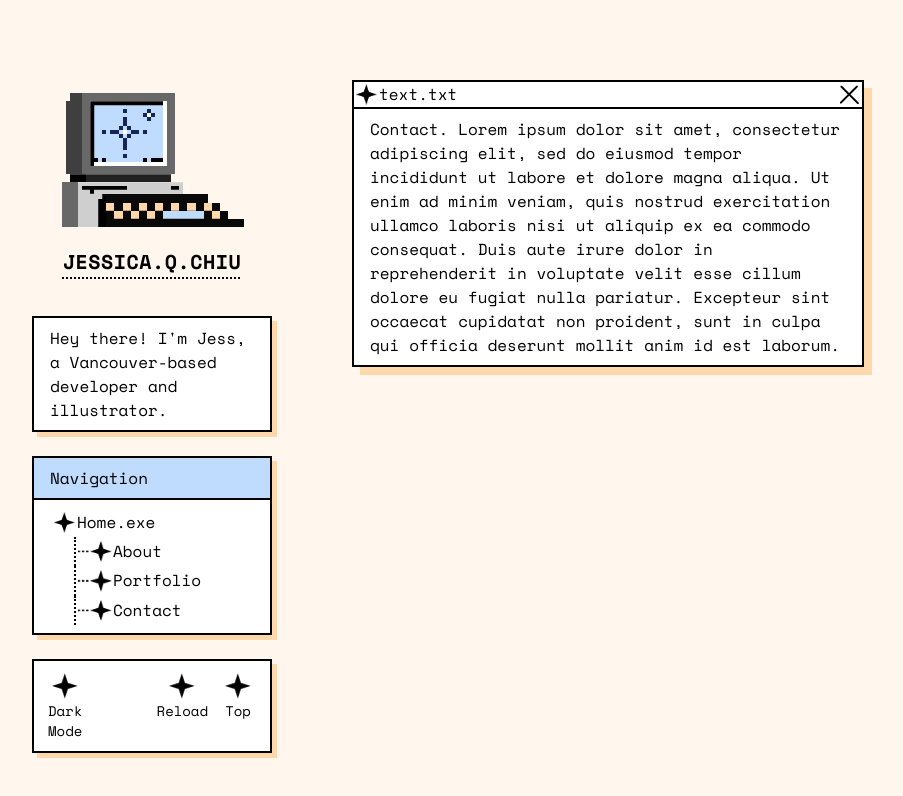
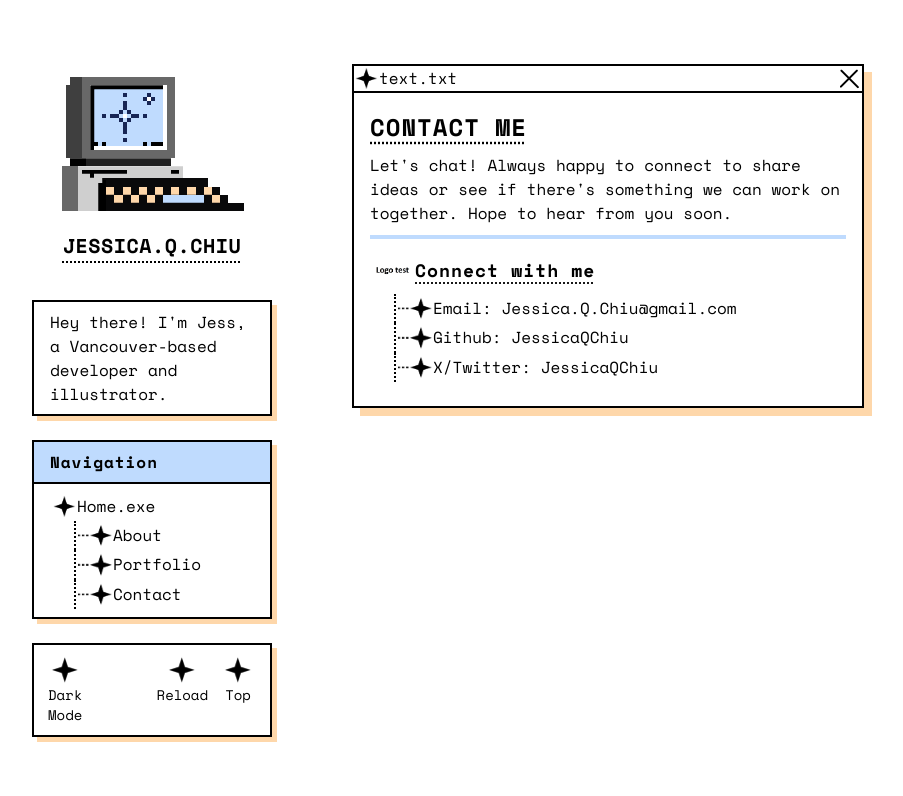
Before and after one commit to JessicaQChiu/jessica-q-chiu-portfolio, a Next.js app: page /contact in a window 1280 px wide. Shown: the top 796 px of the page, without its empty margins (192-1095 px from the left). Built offline with nearby package versions, Linux system fonts and the light colour scheme.

Commit message:
Update contact me content
Updated the contact me page content and styling. Very minor layout styling added.

```diff
--- a/src/app/components/sidebar/nav/index.tsx
+++ b/src/app/components/sidebar/nav/index.tsx
@@ -26,8 +26,8 @@ const Nav = ({ toggle }: { toggle: () => void }) => {
           </p>
         </div>
         <div className="flex flex-col bg-white border-2 border-black shadow-[5px_5px_0px_0px_#fed7aa]">
-          <div className="flex w-full px-4 py-2 bg-blue-200 border-b-2 border-black">
-            <p>Navigation</p>
+          <div className="flex w-full px-4 bg-blue-200 border-b-2 border-black">
+            <h1 className="text-base no-underline">Navigation</h1>
           </div>
           <ul className="px-4 py-2 text-black">
             <li className="flex items-center border-2 border-white hover:border-dotted hover:border-black active:text-white active:bg-blue-950">
--- a/src/app/contact/page.tsx
+++ b/src/app/contact/page.tsx
@@ -1,11 +1,67 @@
 import React from "react";
+import Image from "next/image";
+import Link from "next/link";
 
 const Contact = () => {
   return (
-  <div className="p-2">
-    <p>Contact. Lorem ipsum dolor sit amet, consectetur adipiscing elit, sed do eiusmod tempor incididunt ut labore et dolore magna aliqua. Ut enim ad minim veniam, quis nostrud exercitation ullamco laboris nisi ut aliquip ex ea commodo consequat. Duis aute irure dolor in reprehenderit in voluptate velit esse cillum dolore eu fugiat nulla pariatur. Excepteur sint occaecat cupidatat non proident, sunt in culpa qui officia deserunt mollit anim id est laborum.</p>
-  </div>
-  )
+    <div className="p-2">
+      <h1>CONTACT ME</h1>
+      <p>
+        Let&apos;s chat! Always happy to connect to share ideas or see if
+        there&apos;s something we can work on together. Hope to hear from you
+        soon.
+      </p>
+      <hr />
+      <div className="flex flex-row">
+        <Image src="/images/logo.png" alt="Logo" width={45} height={45} />
+        <h2>Connect with me</h2>
+      </div>
+      <ul className="text-black">
+        <li className="flex ml-6 w-42 items-center bg-white border-l-2 border-dotted border-black hover:border-hidden active:text-white active:bg-blue-950">
+          <Link
+            href="mailto:jessica.q.chiu@gmail.com"
+            className="flex row w-full border-2 border-white hover:border-dotted hover:border-black hover:pl-0.5"
+          >
+            <Image
+              src="/images/starline.png"
+              alt="Logo"
+              width={35}
+              height={25}
+            />
+            Email: Jessica.Q.Chiu@gmail.com
+          </Link>
+        </li>
+        <li className="flex ml-6 w-42 items-center bg-white border-l-2 border-dotted border-black hover:border-hidden active:text-white active:bg-blue-950">
+          <Link
+            href="https://github.com/JessicaQChiu"
+            className="flex row w-full border-2 border-white hover:border-dotted hover:border-black hover:pl-0.5"
+          >
+            <Image
+              src="/images/starline.png"
+              alt="Logo"
+              width={35}
+              height={25}
+            />
+            Github: JessicaQChiu
+          </Link>
+        </li>
+        <li className="flex ml-6 w-42 items-center bg-white border-l-2 border-dotted border-black hover:border-hidden active:text-white active:bg-blue-950">
+          <Link
+            href="https://twitter.com/JessicaQChiu"
+            className="flex row w-full border-2 border-white hover:border-dotted hover:border-black hover:pl-0.5"
+          >
+            <Image
+              src="/images/starline.png"
+              alt="Logo"
+              width={35}
+              height={25}
+            />
+            X/Twitter: JessicaQChiu
+          </Link>
+        </li>
+      </ul>
+    </div>
+  );
 };
 
 export default Contact;
--- a/src/app/globals.css
+++ b/src/app/globals.css
@@ -13,9 +13,8 @@
 }
 
 :root {
-  --foreground-rgb: 0, 0, 0;
-  --background-start-rgb: 214, 219, 220;
-  --background-end-rgb: 255, 255, 255;
+  --background-rgb: #fff7ed;
+  --blue-highlight: #bfdbfe;
 }
 
 @media (prefers-color-scheme: dark) {
@@ -31,7 +30,7 @@ html {
 }
 
 body {
-  background-color: #fff7ed;
+  background-color: var(--foreground-rgb);
 }
 
 h1, h2 {
@@ -57,7 +56,7 @@ h3{
 
 hr {
   margin: 10px 0px;
-  border: 2px solid #bfdbfe;
+  border: 2px solid var(--blue-highlight);
 }
 
 /* body {
--- a/src/app/layout.tsx
+++ b/src/app/layout.tsx
@@ -29,16 +29,12 @@ export default function RootLayout({
         <title>{"Jessica Q Chiu Portfolio"}</title>
       </Head>
       <body>
-        <div className="h-screen">
-          <div className="flex justify-center pt-20">
-            <SidebarNav />
-            <div className="flex flex-col md:ml-6 lg:ml-20">
-              <div className="max-w-2xl md:max-w-md lg:max-w-lg bg-white border-2 border-black shadow-[8px_8px_0px_0px_#fed7aa]">
-                <Titlebar />
-                <div className="px-2">
-                {children}
-                </div>
-              </div>
+        <div className="flex justify-center pt-16">
+          <SidebarNav />
+          <div className="flex flex-col md:ml-6 lg:ml-20 mb-12">
+            <div className="max-w-2xl md:max-w-md lg:max-w-lg bg-white border-2 border-black shadow-[8px_8px_0px_0px_#fed7aa]">
+              <Titlebar />
+              <div className="px-2 pb-4">{children}</div>
             </div>
           </div>
         </div>
```
Also changed, not shown: src/app/about/page.tsx (+21 -8 lines).
